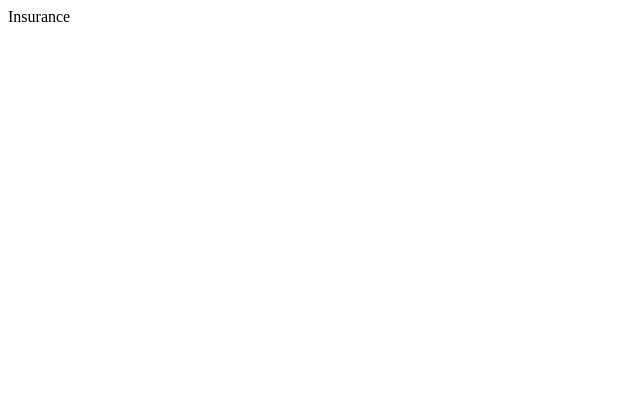
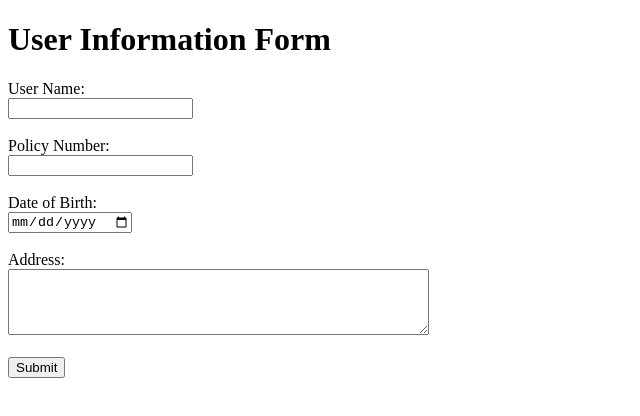
Before and after one commit to a5admian/Group13-Blockchain, a plain HTML site: page index.html in a window 1280 px wide. Shown: the whole page, without its empty margins (0-640 px from the left). Drawn offline with Linux system fonts and the light colour scheme.

Commit message:
updated index page

```diff
--- a/index.html
+++ b/index.html
@@ -1,6 +1,26 @@
-<html>
-  <head>Insurance</head>
-  <body>
+<!DOCTYPE html>
+<html lang="en">
+<head>
+  <meta charset="UTF-8">
+  <meta name="viewport" content="width=device-width, initial-scale=1.0">
+  <title>User Information Form</title>
+</head>
+<body>
+  <h1>User Information Form</h1>
+  <form action="#" method="POST">
+    <label for="name">User Name:</label><br>
+    <input type="text" id="name" name="name" required><br><br>
 
-  </body>
+    <label for="policy">Policy Number:</label><br>
+    <input type="text" id="policy" name="policy" required><br><br>
+
+    <label for="dob">Date of Birth:</label><br>
+    <input type="date" id="dob" name="dob" required><br><br>
+
+    <label for="address">Address:</label><br>
+    <textarea id="address" name="address" rows="4" cols="50" required></textarea><br><br>
+
+    <input type="submit" value="Submit">
+  </form>
+</body>
 </html>
```
